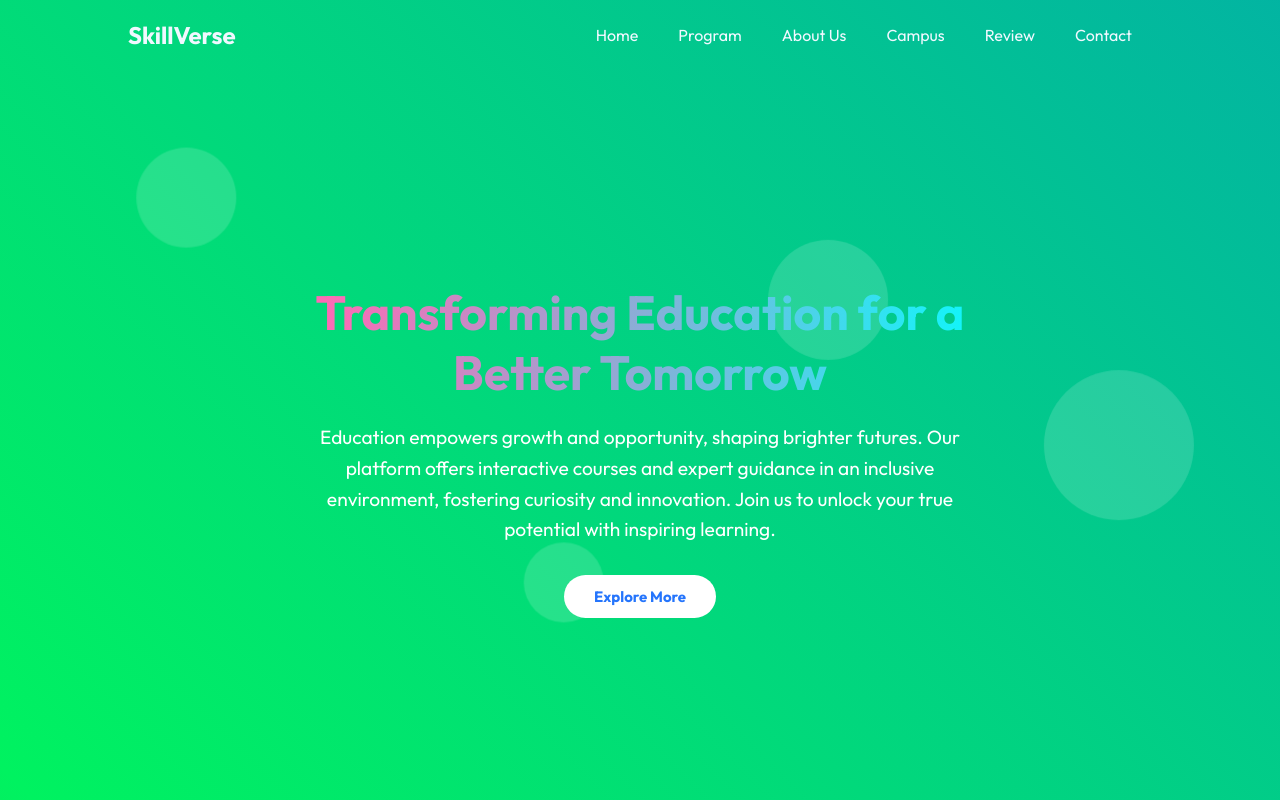
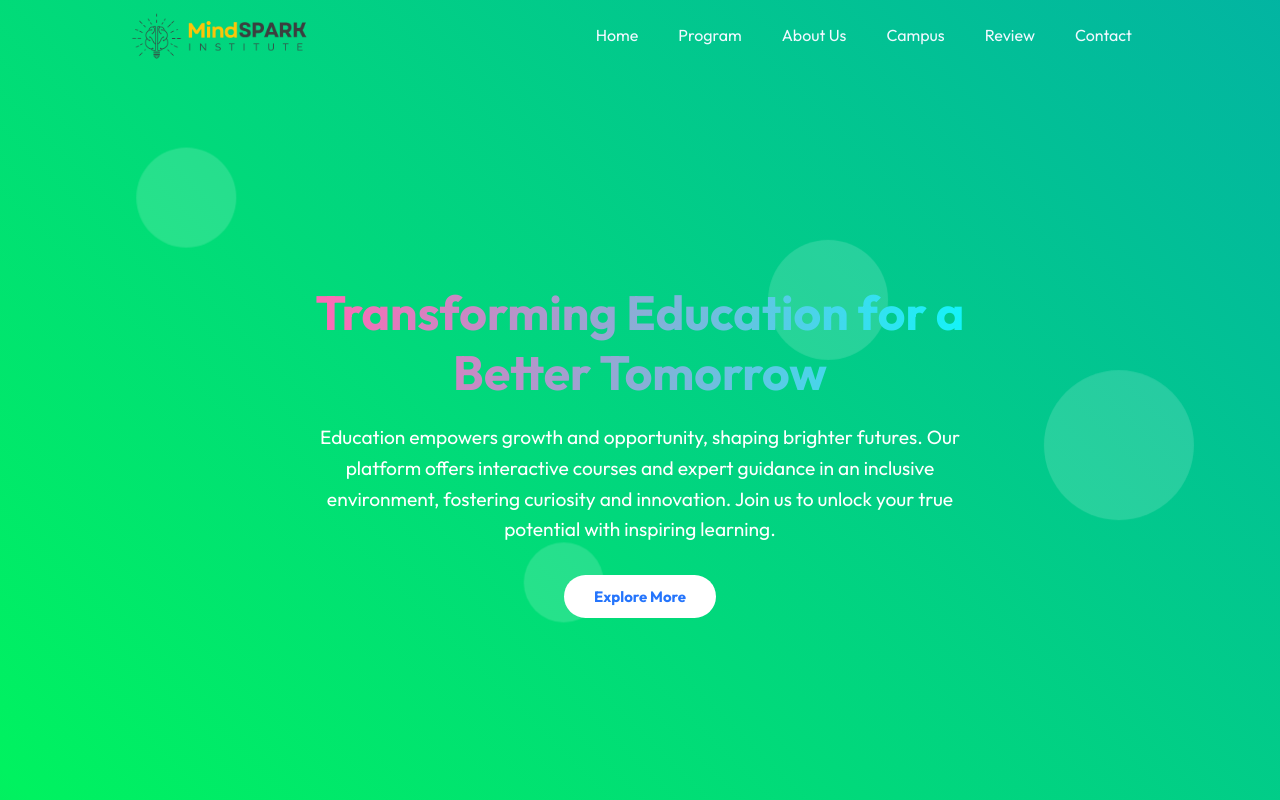
Before and after one commit to psgit-projects/mindspark, a React (Vite) app: page / in a window 1280 px wide. Shown: the top 800 px of the page. Built offline with nearby package versions, Linux system fonts and the light colour scheme.

Commit message:
Update Navbar.jsx

```diff
--- a/src/components/Navbar/Navbar.jsx
+++ b/src/components/Navbar/Navbar.jsx
@@ -22,7 +22,7 @@ function Navbar() {
   return (
     <nav className={`ct ${sticky ? 'dark-nav': ''}`}>
       {/* Logo for NextLearn */}
-      <h1 className="logo">Skill<span>Verse</span></h1>
+     <img className='logo' src={logo} alt=" Logo" />
 
       <ul className={mm ? '' : 'hide-m-m'}>
         <li><Link to="hero" smooth={true} offset={-260} duration={500}>Home</Link></li>
```
